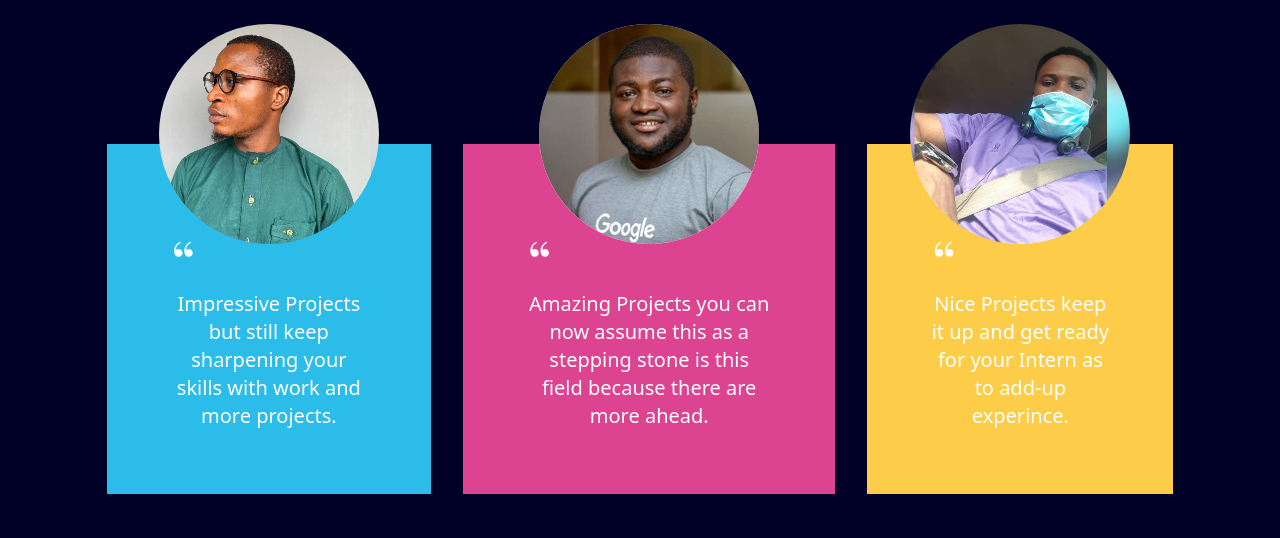
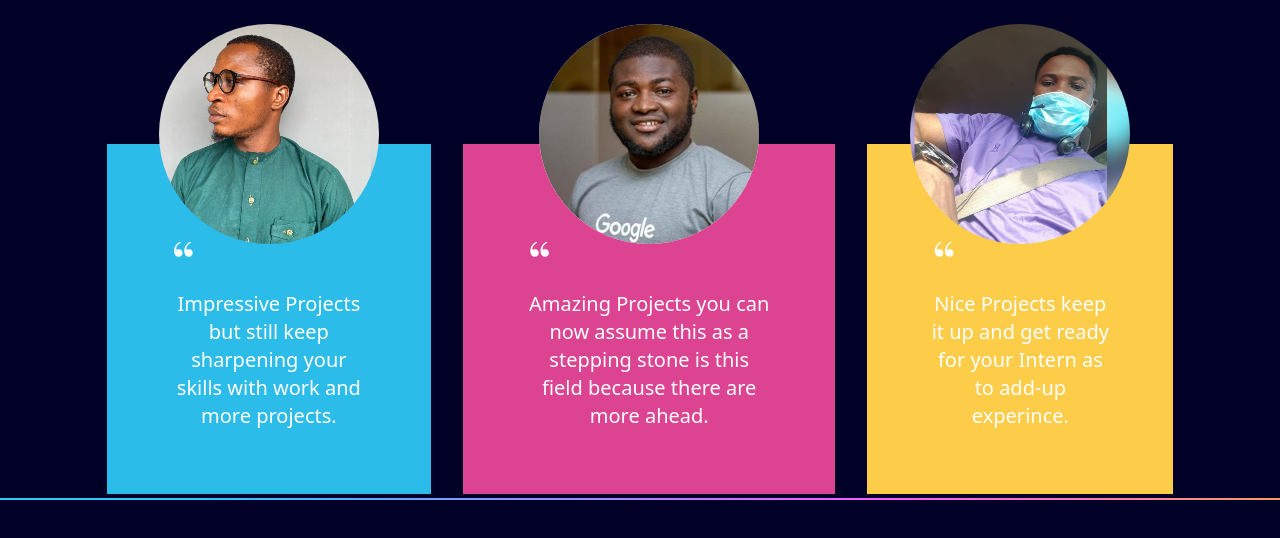
Before and after one commit to Lukmon492/Portfolio, a React (Vite) app in the folder react-portfolio/: page / in a window 1280 px wide. Shown: the part 3549-4087 px from the top of the page. Built offline with nearby package versions, Linux system fonts and the light colour scheme.

Commit message:
react-hook-form installed

```diff
--- a/react-portfolio/package.json
+++ b/react-portfolio/package.json
@@ -12,7 +12,8 @@
     "framer-motion": "^7.6.18",
     "react": "^18.2.0",
     "react-anchor-link-smooth-scroll": "^1.0.12",
-    "react-dom": "^18.2.0"
+    "react-dom": "^18.2.0",
+    "react-hook-form": "^7.40.0"
   },
   "devDependencies": {
     "@types/react": "^18.0.24",
--- a/react-portfolio/src/App.jsx
+++ b/react-portfolio/src/App.jsx
@@ -1,5 +1,6 @@
 import LineGradient from "./components/LineGradient";
 import Navbar from "./scenes/Navbar";
+import Contact from "./scenes/Contact";
 import Landing from "./scenes/Landing";
 import MySkills from "./scenes/MySkills";
 import DotGroup from "./scenes/DotGroup";
@@ -48,6 +49,10 @@ const App = () => {
       <div className="w-5/6 mx-auto md:h-full">
         <Testimonials />
       </div>
+      <LineGradient />
+      <div className="w-5/6 mx-auto md:h-full">
+        <Contact />
+      </div>
     </div>
   );
 };
```
Also changed, not shown: 2 other files (tests, documents, lock files or other folders).
